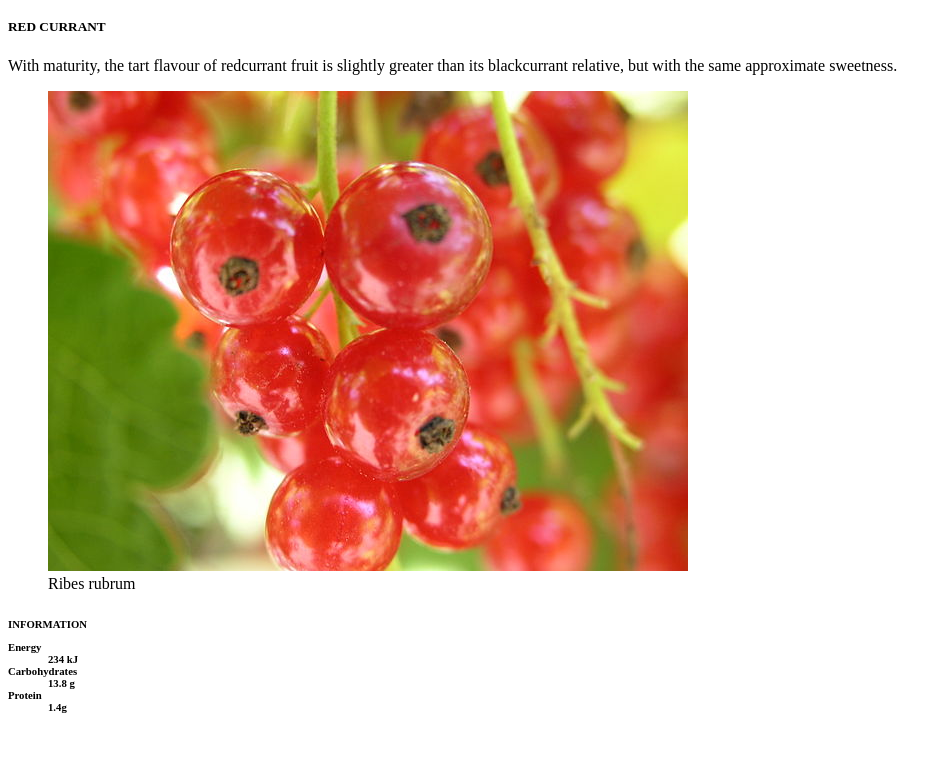
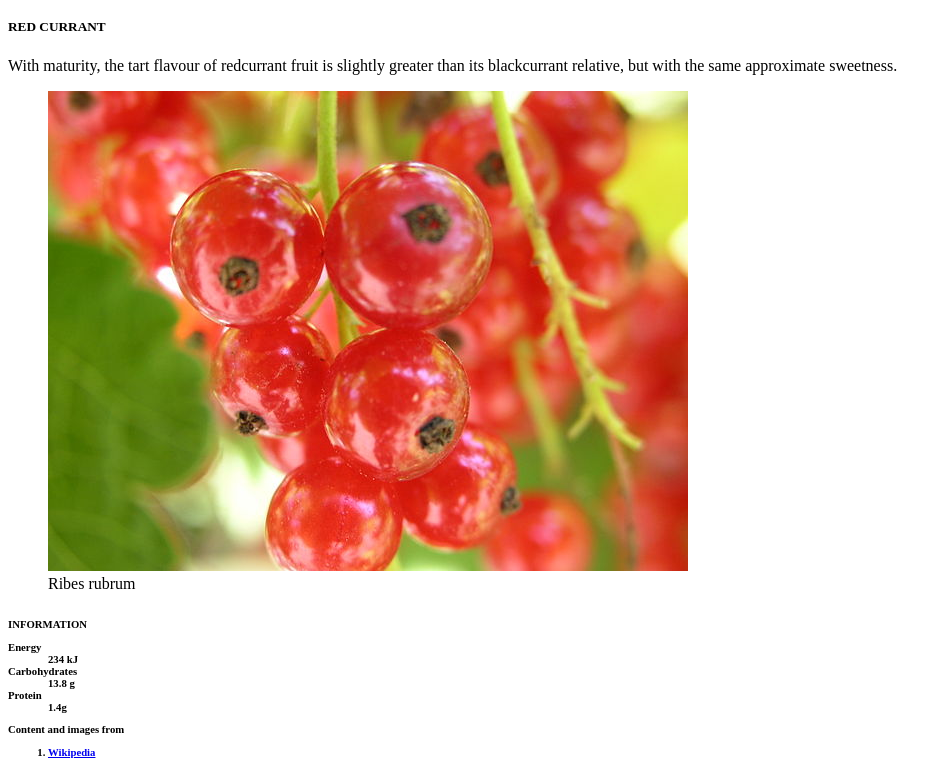
Before and after one commit to shannonhawn/project-1, a plain HTML site: page index.html in a window 1280 px wide. Shown: the part 1734-2517 px from the top of the page, without its empty margins (0-952 px from the left). Before the commit the page ends 2472 px from the top, so only its background shows below. Drawn offline with Linux system fonts and the light colour scheme.

Commit message:
added Wiki link and footer

```diff
--- a/index.html
+++ b/index.html
@@ -97,3 +97,9 @@
     <dt>Protein</dt>
     <dd>1.4g</dd>
   </dl>
+
+  <footer>
+    Content and images from
+  <ol>
+  <li><a href="https://en.wikipedia.org/wiki/Mars"> Wikipedia</a></li>
+</ol>
```
